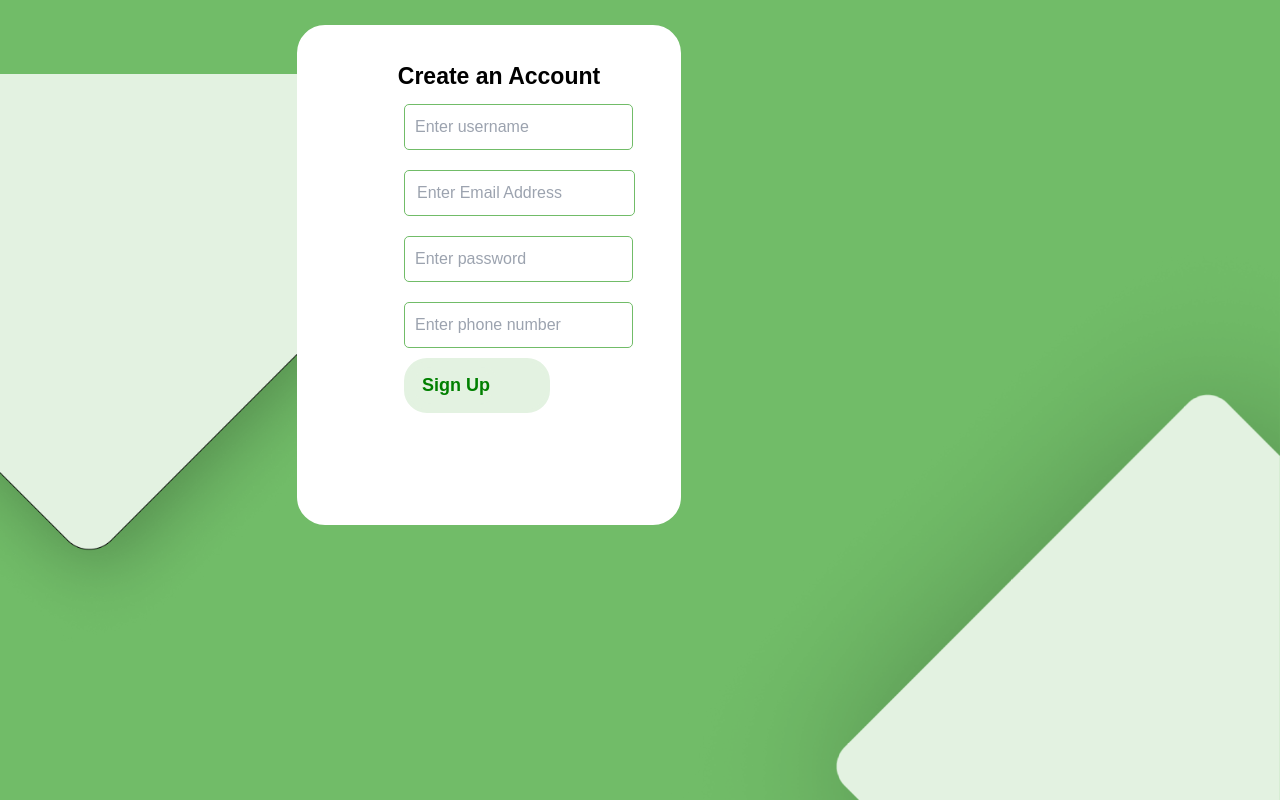
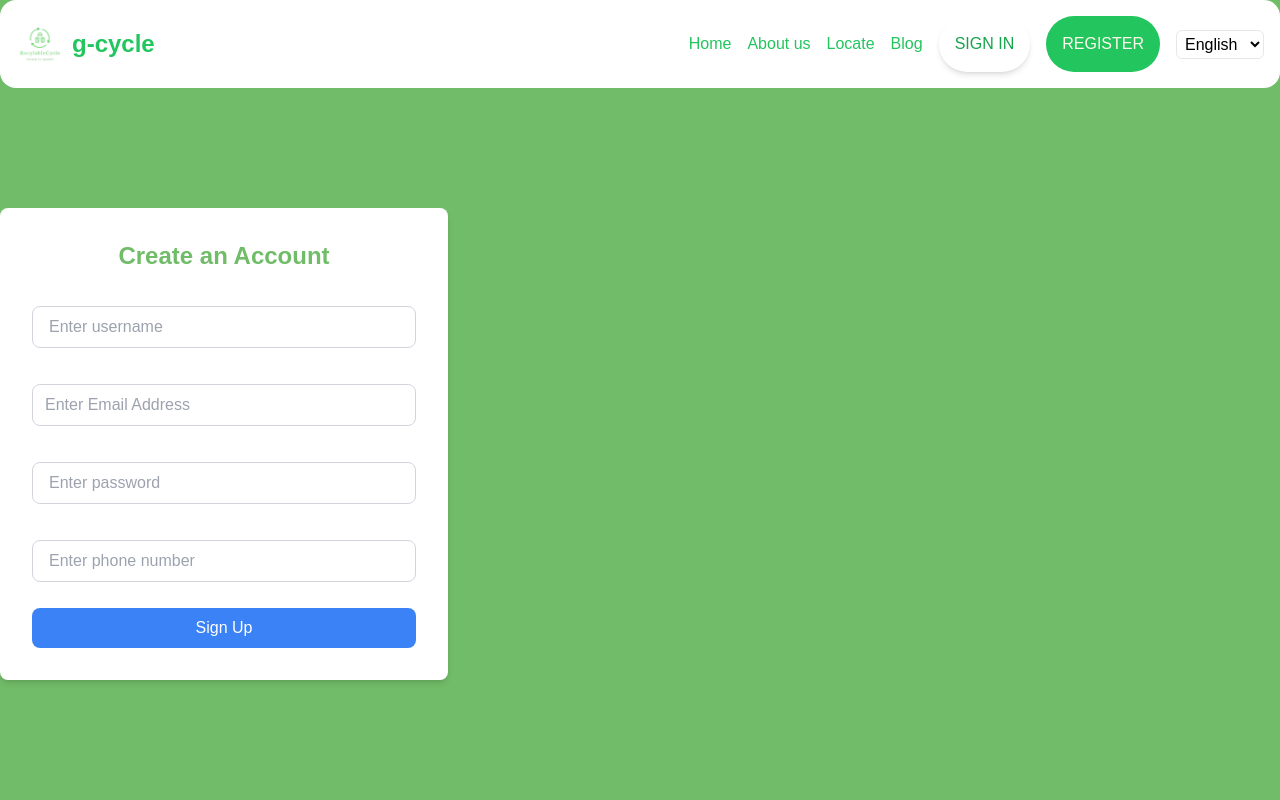
Before and after one commit to dark-royal/recycle, a React (Create React App) app: page /signup in a window 1280 px wide. Built offline with nearby package versions, Linux system fonts and the light colour scheme.

Commit message:
Merge branch 'refs/heads/michael' into frontend
# Conflicts:
#	src/Pages/Home/index.jsx

```diff
--- a/src/Pages/Home/HeroHeadingRight/index.jsx
+++ b/src/Pages/Home/HeroHeadingRight/index.jsx
@@ -10,7 +10,7 @@ const HeroHeadingRight = () => {
                     <h2 className="font-semibold text-2xl md:text-3xl">
                         What will <br /> you get by <br /> giving away <br /> your waste
                     </h2>
-                    <button className="text-green-500 bg-white p-2 rounded-2xl mt-5 md:mt-10">
+                    <button className="text-green-500 bg-white p-4 rounded-2xl mt-5 md:mt-10">
                         Learn More
                     </button>
                 </div>
--- a/src/Pages/SignUp/index.jsx
+++ b/src/Pages/SignUp/index.jsx
@@ -1,14 +1,13 @@
 import React, { useState } from 'react';
 import { Formik, Form, Field } from 'formik';
 import * as Yup from 'yup';
-import style from './index.module.css';
 import { toast, ToastContainer } from 'react-toastify';
 import 'react-toastify/dist/ReactToastify.css';
 import axios from 'axios';
 import { Icon } from '@iconify/react';
 import loadingLoop from '@iconify/icons-line-md/loading-loop';
-import shape from './assert/Rectangle 5 (1).png';
-import shape1 from './assert/Rectangle 6.png';
+import Navbar from "../../Components/Navbar";
+import image1 from "../../Components/asset/Rectangle 5.png"
 
 const SignUp = () => {
     const [isLoading, setIsLoading] = useState(false);
@@ -22,10 +21,12 @@ const SignUp = () => {
             .matches(/^[^\s@]+@[^\s@]+\.[^\s@]+$/, 'Must be a valid email address')
             .required('Email Address is required'),
         password: Yup.string()
-            .matches(/^(?=.*[a-z])(?=.*[A-Z])(?=.*\d)(?=.*[@$!%*?&])[A-Za-z\d@$!%*?&]{8,}$/, 'Password must be at least 8 characters long, include one uppercase letter, one lowercase letter, one number, and one special character')
+            .matches(/^(?=.*[a-z])(?=.*[A-Z])(?=.*\d)(?=.*[@$!%*?&])[A-Za-z\d@$!%*?&]{8,}$/,
+                'Password must be at least 8 characters long, include one uppercase letter, one lowercase letter, one number, and one special character')
             .required('Password is required'),
         phoneNumber: Yup.string()
-            .matches(/^(\+?\d{1,3})?[-.\s]?(\(?\d{1,4}?\)?[-.\s]?)?(\d{1,4}[-.\s]?){1,3}\d{1,4}$/, 'Must be a valid phone number')
+            .matches(/^(\+?\d{1,3})?[-.\s]?(\(?\d{1,4}?\)?[-.\s]?)?(\d{1,4}[-.\s]?){1,3}\d{1,4}$/,
+                'Must be a valid phone number')
             .required('Phone Number is required')
     });
 
@@ -80,80 +81,80 @@ const SignUp = () => {
     };
 
     return (
-        <div>
-
-        <div className={style.mainContainer}>
-            <img src={shape} alt="shape" className={style.shape}/>
-            <img src={shape1} alt="shape1" className={style.shape1}/>
+        <div className="min-h-screen flex flex-col">
+            {/*<img*/}
+            {/*    src={image1}*/}
+            {/*     alt=""*/}
+            {/*    className="w-[50%] translate-y-2/3"*/}
+            {/*/>*/}
+            <Navbar/>
+            <div className="flex items-center  flex-grow">
+                <div className="bg-white p-8 rounded-lg shadow-md w-full max-w-md">
+                    <h2 className="text-2xl font-bold mb-6 text-center">Create an Account</h2>
                     <Formik
                         initialValues={{username: '', email: '', password: '', phoneNumber: ''}}
                         validationSchema={validationSchema}
                         onSubmit={handleSubscribe}
                     >
                         {({values, errors, touched, handleChange, handleBlur}) => (
-                    <Form className={style.formOverlay}>
-                        <div className={style.subCont}>
-                            <div className={style.innerCont}>
-                                <div className={style.contentCont}>
-                                    <div className={style.contentSection}>
-                                        <p className={style.topic}>Create an Account</p>
-                                    </div>
-                                </div>
-                                <div className={style.inputSection}>
+                            <Form>
+                                <div className="flex flex-col space-y-4">
                                     <div>
                                         <Field
                                             type="text"
                                             name="username"
                                             placeholder="Enter username"
-                                            value={values.username}
                                             onChange={handleChange}
                                             onBlur={handleBlur}
-                                            className={errors.username && touched.username ? style.errorInput : ''}
+                                            className={`block w-full px-4 py-2 border rounded-lg ${errors.username && touched.username ? 'border-red-500' : 'border-gray-300'} focus:outline-none focus:ring-2 focus:ring-blue-500`}
                                         />
                                         {errors.username && touched.username &&
-                                            <div className={style.error}>{errors.username}</div>}
+                                            <div className="text-red-500 text-sm mt-1">{errors.username}</div>}
                                     </div>
+
                                     <div>
                                         <Field
                                             type="email"
                                             name="email"
                                             placeholder="Enter Email Address"
-                                            value={values.email}
                                             onChange={handleChange}
                                             onBlur={handleBlur}
-                                            className={errors.email && touched.email ? style.errorInput : ''}
+                                            className={`block w-full px-4 py-2 border rounded-lg ${errors.email && touched.email ? 'border-red-500' : 'border-gray-300'} focus:outline-none focus:ring-2 focus:ring-blue-500`}
                                         />
                                         {errors.email && touched.email &&
-                                            <div className={style.error}>{errors.email}</div>}
+                                            <div className="text-red-500 text-sm mt-1">{errors.email}</div>}
                                     </div>
+
                                     <div>
                                         <Field
                                             type="password"
                                             name="password"
                                             placeholder="Enter password"
-                                            value={values.password}
                                             onChange={handleChange}
                                             onBlur={handleBlur}
-                                            className={errors.password && touched.password ? style.errorInput : ''}
+                                            className={`block w-full px-4 py-2 border rounded-lg ${errors.password && touched.password ? 'border-red-500' : 'border-gray-300'} focus:outline-none focus:ring-2 focus:ring-blue-500`}
                                         />
                                         {errors.password && touched.password &&
-                                            <div className={style.error}>{errors.password}</div>}
+                                            <div className="text-red-500 text-sm mt-1">{errors.password}</div>}
                                     </div>
+
                                     <div>
                                         <Field
                                             type="text"
                                             name="phoneNumber"
                                             placeholder="Enter phone number"
-                                            value={values.phoneNumber}
                                             onChange={handleChange}
                                             onBlur={handleBlur}
-                                            className={errors.phoneNumber && touched.phoneNumber ? style.errorInput : ''}
+                                            className={`block w-full px-4 py-2 border rounded-lg ${errors.phoneNumber && touched.phoneNumber ? 'border-red-500' : 'border-gray-300'} focus:outline-none focus:ring-2 focus:ring-blue-500`}
                                         />
                                         {errors.phoneNumber && touched.phoneNumber &&
-                                            <div className={style.error}>{errors.phoneNumber}</div>}
+                                            <div className="text-red-500 text-sm mt-1">{errors.phoneNumber}</div>}
                                     </div>
-                                    <div className={style.btn}>
-                                        <button type="submit" className={style.btn} disabled={isLoading}>
+
+                                    <div>
+                                        <button type="submit"
+                                                className="w-full py-2 bg-blue-500 text-white rounded-lg focus:outline-none hover:bg-blue-600"
+                                                disabled={isLoading}>
                                             {isLoading ? (
                                                 <div className="flex items-center justify-center">
                                                     <Icon width={24} height={24} icon={loadingLoop}/>
@@ -164,14 +165,13 @@ const SignUp = () => {
                                         </button>
                                     </div>
                                 </div>
-                            </div>
-                        </div>
                             </Form>
                         )}
                     </Formik>
                     <ToastContainer/>
                 </div>
             </div>
+        </div>
     );
 };
 
--- a/src/Pages/SignUp/index.module.css
+++ b/src/Pages/SignUp/index.module.css
@@ -16,6 +16,9 @@
     width: 48%;
     height: auto;
     z-index: -21;
+}
+.inputSection{
+    width: 100%;
 }
 
 .shape1 {
@@ -81,7 +84,9 @@ body {
         height: 400px;
         margin: 20px auto;
         display: block;
-
+}
+.error{
+    color: red;
 }
 
 h2 {
```
Also changed, not shown: src/Components/asset/Rectangle 5.png (added). Lines whose indentation alone changed are shown as unchanged.
